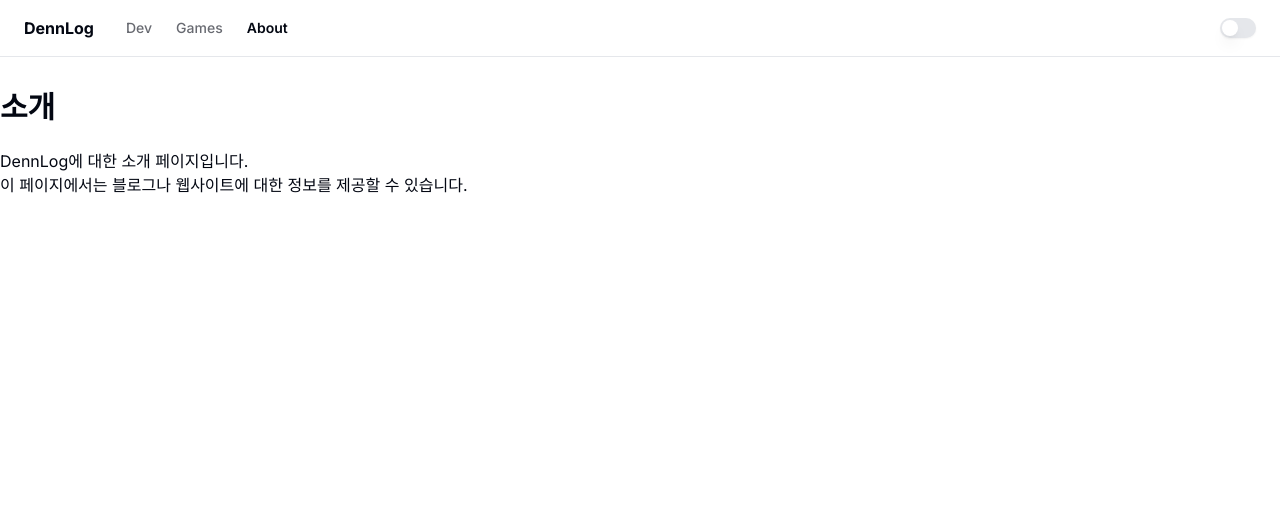
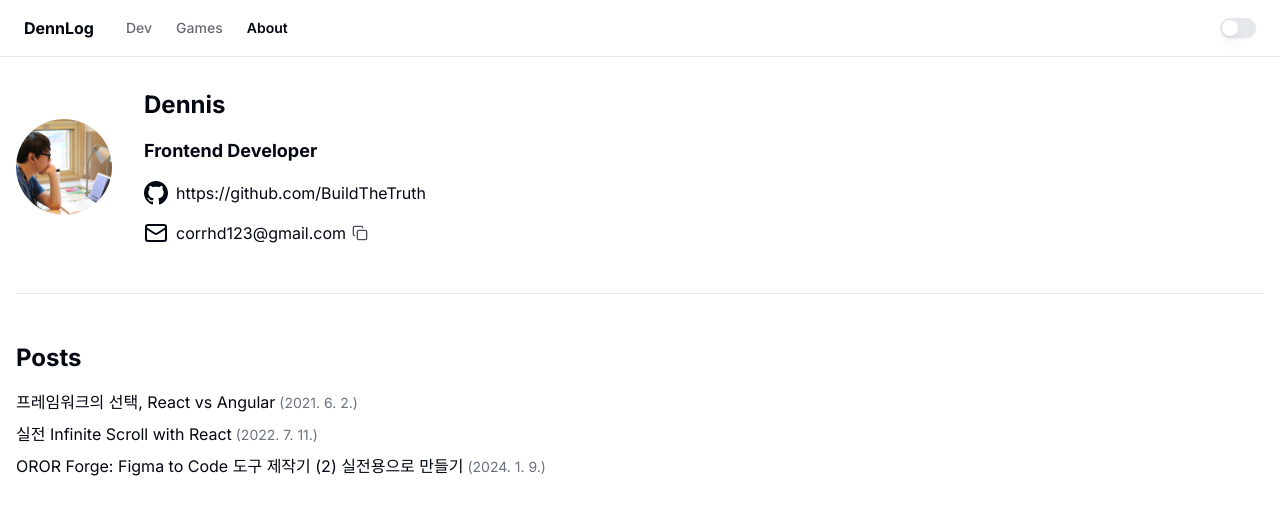
Before and after one commit to BuildTheTruth/dennlog, a Next.js app: page /about in a window 1280 px wide. Shown: the top 514 px of the page. Built offline with nearby package versions, Linux system fonts and the light colour scheme.

Commit message:
내 소개 페이지 추가

```diff
--- a/package.json
+++ b/package.json
@@ -11,6 +11,7 @@
     "db:types": "npx supabase gen types typescript --project-id idphhmvmuywfflotbvei --schema public > src/types/supabase.ts"
   },
   "dependencies": {
+    "@radix-ui/react-avatar": "^1.1.7",
     "@radix-ui/react-dropdown-menu": "^2.1.6",
     "@radix-ui/react-progress": "^1.1.3",
     "@radix-ui/react-separator": "^1.1.3",
--- a/src/app/about/page.tsx
+++ b/src/app/about/page.tsx
@@ -1,12 +1,91 @@
-import React from 'react';
+'use client';
 
+import GithubIcon from '@/components/icons/GithubIcon';
+import { Avatar, AvatarFallback, AvatarImage } from '@/components/ui/avatar';
+import { Mail, User, Check, Copy } from 'lucide-react';
+import { useState } from 'react';
+
+const POSTS = [
+  {
+    date: '2021. 6. 2.',
+    title: '프레임워크의 선택, React vs Angular',
+    url: 'https://tech.kakaoenterprise.com/109',
+  },
+  {
+    date: '2022. 7. 11.',
+    title: '실전 Infinite Scroll with React',
+    url: 'https://tech.kakaoenterprise.com/149',
+  },
+  {
+    date: '2024. 1. 9.',
+    title: 'OROR Forge: Figma to Code 도구 제작기 (2) 실전용으로 만들기',
+    url: 'https://tech.kakao.com/posts/612',
+  },
+];
 export default function AboutPage() {
+  const [copied, setCopied] = useState(false);
+  const email = 'corrhd123@gmail.com';
+
+  const copyToClipboard = (e: React.MouseEvent) => {
+    e.preventDefault();
+    navigator.clipboard.writeText(email).then(() => {
+      setCopied(true);
+      setTimeout(() => setCopied(false), 2000);
+    });
+  };
+
   return (
-    <div className="container mx-auto py-8">
-      <h1 className="text-3xl font-bold mb-6">소개</h1>
-      <div className="prose dark:prose-invert max-w-none">
-        <p>DennLog에 대한 소개 페이지입니다.</p>
-        <p>이 페이지에서는 블로그나 웹사이트에 대한 정보를 제공할 수 있습니다.</p>
+    <div className="flex flex-col gap-4 md:gap-8 container mx-auto px-4 py-6 md:py-8">
+      <div className="flex flex-col md:flex-row md:items-center gap-4">
+        <Avatar className="w-20 h-20 md:w-24 md:h-24 self-center md:self-auto md:mr-4">
+          <AvatarImage src="/author.png" />
+          <AvatarFallback>
+            <User />
+          </AvatarFallback>
+        </Avatar>
+        <div className="flex flex-col gap-3 md:gap-4 prose dark:prose-invert max-w-none text-center md:text-left">
+          <div className="text-xl md:text-2xl font-bold">Dennis</div>
+          <div className="text-base md:text-lg font-bold">Frontend Developer</div>
+          <div className="flex items-center gap-2 justify-center md:justify-start">
+            <GithubIcon />
+            <a
+              target="_blank"
+              href="https://github.com/BuildTheTruth"
+              className="text-sm md:text-base break-all hover:underline"
+            >
+              https://github.com/BuildTheTruth
+            </a>
+          </div>
+          <div className="flex items-center gap-2 justify-center md:justify-start">
+            <Mail />
+            <button
+              onClick={copyToClipboard}
+              className="text-sm md:text-base break-all hover:underline flex items-center gap-1 cursor-pointer"
+            >
+              <span className="break-all mr-0.5">{email}</span>
+              {copied ? (
+                <Check className="h-4 w-4 text-green-500" />
+              ) : (
+                <Copy className="h-4 w-4 opacity-70" />
+              )}
+            </button>
+          </div>
+        </div>
+      </div>
+
+      <hr className="my-2 md:my-4" />
+      <div className="flex flex-col gap-3 md:gap-4 prose dark:prose-invert max-w-none">
+        <div className="text-xl md:text-2xl font-bold">Posts</div>
+        <div className="flex flex-col gap-2">
+          {POSTS.map(post => (
+            <div key={post.date} className="overflow-hidden">
+              <a className="hover:underline text-sm md:text-base" target="_blank" href={post.url}>
+                {post.title}
+              </a>
+              <span className="text-xs md:text-sm text-gray-500"> ({post.date})</span>
+            </div>
+          ))}
+        </div>
       </div>
     </div>
   );
--- /dev/null
+++ b/src/components/icons/GithubIcon.tsx
@@ -0,0 +1,24 @@
+import React from 'react';
+
+interface GithubIconProps {
+  width?: number;
+  height?: number;
+  className?: string;
+}
+
+const GithubIcon: React.FC<GithubIconProps> = ({ width = 24, height = 24, className = '' }) => {
+  return (
+    <svg
+      xmlns="http://www.w3.org/2000/svg"
+      width={width}
+      height={height}
+      viewBox="0 0 24 24"
+      fill="currentColor"
+      className={className}
+    >
+      <path d="M12 0c-6.626 0-12 5.373-12 12 0 5.302 3.438 9.8 8.207 11.387.599.111.793-.261.793-.577v-2.234c-3.338.726-4.033-1.416-4.033-1.416-.546-1.387-1.333-1.756-1.333-1.756-1.089-.745.083-.729.083-.729 1.205.084 1.839 1.237 1.839 1.237 1.07 1.834 2.807 1.304 3.492.997.107-.775.418-1.305.762-1.604-2.665-.305-5.467-1.334-5.467-5.931 0-1.311.469-2.381 1.236-3.221-.124-.303-.535-1.524.117-3.176 0 0 1.008-.322 3.301 1.23.957-.266 1.983-.399 3.003-.404 1.02.005 2.047.138 3.006.404 2.291-1.552 3.297-1.23 3.297-1.23.653 1.653.242 2.874.118 3.176.77.84 1.235 1.911 1.235 3.221 0 4.609-2.807 5.624-5.479 5.921.43.372.823 1.102.823 2.222v3.293c0 .319.192.694.801.576 4.765-1.589 8.199-6.086 8.199-11.386 0-6.627-5.373-12-12-12z" />
+    </svg>
+  );
+};
+
+export default GithubIcon;
--- /dev/null
+++ b/src/components/ui/avatar.tsx
@@ -0,0 +1,50 @@
+"use client"
+
+import * as React from "react"
+import * as AvatarPrimitive from "@radix-ui/react-avatar"
+
+import { cn } from "@/lib/utils"
+
+const Avatar = React.forwardRef<
+  React.ElementRef<typeof AvatarPrimitive.Root>,
+  React.ComponentPropsWithoutRef<typeof AvatarPrimitive.Root>
+>(({ className, ...props }, ref) => (
+  <AvatarPrimitive.Root
+    ref={ref}
+    className={cn(
+      "relative flex h-10 w-10 shrink-0 overflow-hidden rounded-full",
+      className
+    )}
+    {...props}
+  />
+))
+Avatar.displayName = AvatarPrimitive.Root.displayName
+
+const AvatarImage = React.forwardRef<
+  React.ElementRef<typeof AvatarPrimitive.Image>,
+  React.ComponentPropsWithoutRef<typeof AvatarPrimitive.Image>
+>(({ className, ...props }, ref) => (
+  <AvatarPrimitive.Image
+    ref={ref}
+    className={cn("aspect-square h-full w-full", className)}
+    {...props}
+  />
+))
+AvatarImage.displayName = AvatarPrimitive.Image.displayName
+
+const AvatarFallback = React.forwardRef<
+  React.ElementRef<typeof AvatarPrimitive.Fallback>,
+  React.ComponentPropsWithoutRef<typeof AvatarPrimitive.Fallback>
+>(({ className, ...props }, ref) => (
+  <AvatarPrimitive.Fallback
+    ref={ref}
+    className={cn(
+      "flex h-full w-full items-center justify-center rounded-full bg-muted",
+      className
+    )}
+    {...props}
+  />
+))
+AvatarFallback.displayName = AvatarPrimitive.Fallback.displayName
+
+export { Avatar, AvatarImage, AvatarFallback }
```
Also changed, not shown: public/author.png (added), 1 other file (tests, documents, lock files or other folders).
